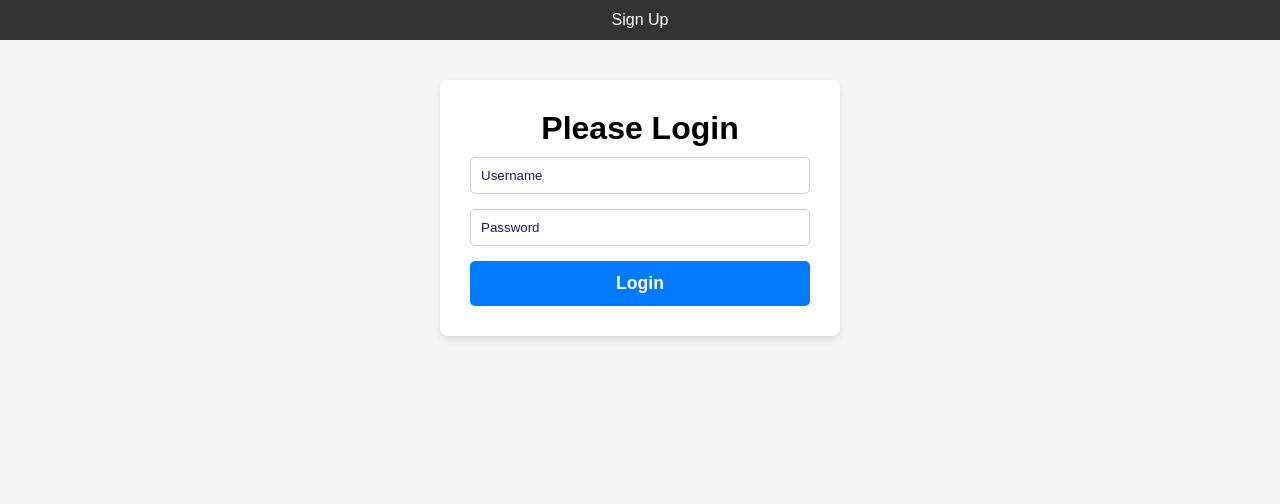
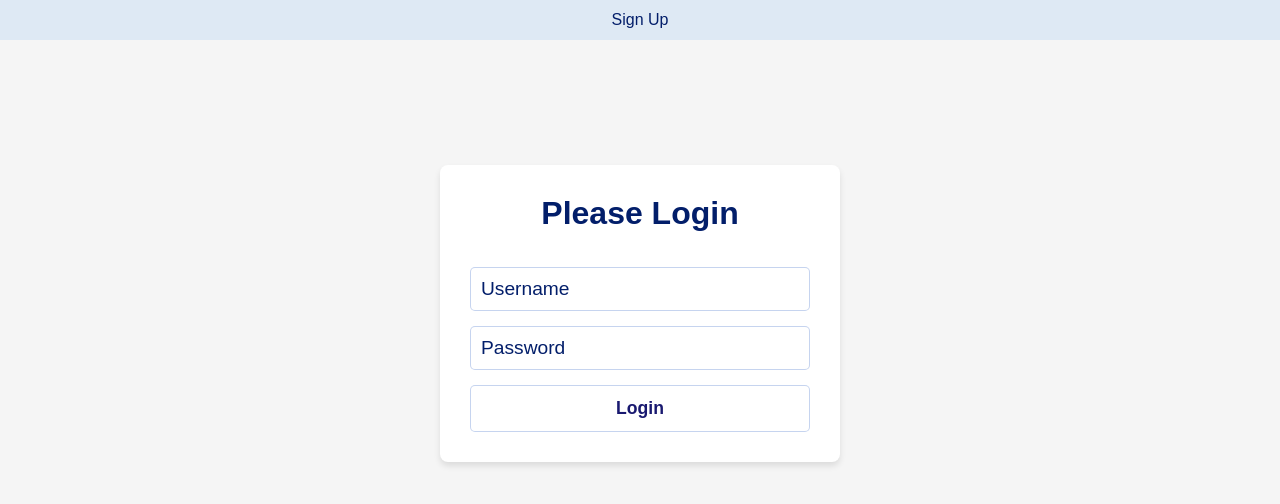
Before and after one commit to sdunlap1/capstone-frontend, a React (Create React App) app: page /login in a window 1280 px wide. Shown: the top 504 px of the page. Built offline with nearby package versions, Linux system fonts and the light colour scheme; no server answers.

Commit message:
Added, changed and removed a lot of styling

```diff
--- a/src/styles/App.css
+++ b/src/styles/App.css
@@ -1,3 +1,5 @@
+/* App.css */
+
 body,
 html {
   height: 100%; /* Ensure full-height on mobile */
@@ -41,9 +43,9 @@ h3 {
 .navbar {
   display: flex;
   justify-content: center;
-  background-color: #333;
+  background-color: rgba(28, 129, 229, 0.1);
   padding: 10px;
-  position: fixed;
+  position: relative;
   top: 0;
   width: 100%;
   height: 40px;
@@ -65,15 +67,16 @@ h3 {
 
 /* Styling the links */
 .nav-links a,
-.nav-links button {
-  color: white;
+.nav-links {
+  color: var(--fc-text-color);
   text-decoration: none;
   font-size: 16px;
   padding: 8px 12px;
+  transition: background-color 0.5s ease;
 }
 
 .nav-links a:hover {
-  background-color: #555;
+  background-color: var(--fc-button-hover-bg-color);
   border-radius: 4px;
 }
 
@@ -81,14 +84,15 @@ h3 {
 .nav-links button {
   background: none;
   border: none;
-  color: white;
+  color: var(--fc-text-color);
   cursor: pointer;
   font-size: 16px;
   padding: 8px 12px;
+  transition: background-color 0.5s ease;
 }
 
 .nav-links button:hover {
-  background-color: #555;
+  background-color: var(--fc-button-hover-bg-color);
   border-radius: 4px;
 }
 /* Style for the hamburger button */
@@ -96,7 +100,7 @@ h3 {
   font-size: 30px;
   background: none;
   border: none;
-  color: white;
+  color: var(--fc-text-color);
   cursor: pointer;
   display: none; /* Hidden on desktop */
   z-index: 101;
@@ -106,15 +110,15 @@ end of navbar styling
 ################## */
 
 /* Add some padding to the main content to avoid being hidden by the navbar */
-.main-content {
-  padding-top: 100px;
+.signup {
+  padding-top: 0;
 }
 
 /* ##################
 Styling for Dashboard
 ###################*/
 
-/* Completed task/project */
+/* Completed task/project on dashboard */
 .completed {
   background-color: var(--fc-event-completed-bg-color);  /* Or any color you prefer */
   color: var(--fc-button-text-color);
@@ -124,7 +128,7 @@ Styling for Dashboard
   margin-bottom: 10px;
 }
 
-/* Outstanding task/project */
+/* Outstanding task/project on dashboard */
 .outstanding {
   background-color: var(--fc-event-bg-color);
   color: var(--fc-button-text-color);
@@ -138,7 +142,7 @@ Styling for Dashboard
   display: flex;
   justify-content: center; /* Centers horizontally */
   align-items: center; /* Centers vertically */
-  min-height: 100vh; /* Full viewport height to center vertically */
+  min-height: 90vh; /* Full viewport height to center vertically */
 }
 
 /* General dashboard layout */
@@ -153,14 +157,13 @@ Styling for Dashboard
   border-radius: 10px; /* Rounded corners */
   box-shadow: 0 2px 10px rgba(0, 0, 0, 0.1); /* Subtle shadow */
   margin: 0 auto; /* Ensure it's centered horizontally */
-  margin-top: 50px;
 }
 
 /* Left Column: User Info and Weather widget some are combined*/
 .current-user {
   border-radius: 8px;
   box-shadow: 0 4px 6px rgba(0, 0, 0, 0.1);
-  color: rgba(0, 0, 0, 0.8);
+  color: var(--fc-text-color);
   text-align: left;
   padding: 20px;
 }
@@ -187,7 +190,7 @@ Styling for Dashboard
   justify-content: center; /* Center items vertically */
   text-align: center;
   padding: 20px;
-  background-color: #f0f8ff; /* Light background for clarity */
+  background-color: rgba(1, 36, 131, 0.137); /* Light background for clarity */
   border-radius: 10px;
   box-shadow: 0 4px 8px rgba(0, 0, 0, 0.1);
   width: 100%; /* Adjust as necessary */
@@ -218,24 +221,30 @@ Styling for Dashboard
 .weather-widget input {
   padding: 10px;
   margin-bottom: 10px;
-  border: 2px solid #ccc;
-  border-radius: 5px;
   width: 80%;
   font-size: .9em;
+  border-color: rgba(66, 113, 203, 0.5);
+  transition: border-color 0.5s ease;
+}
+.weather-widget input:focus {
+  border-color: var(--fc-button-border-color);
+  outline: none;
 }
 
-.weather-widget button, .edit-user {
+.weather-widget button, .current-user button {
   padding: 10px 20px;
-  background-color: #007bff;
-  color: white;
-  border: none;
+  background-color: var(--fc-button-bg-color);
+  border: 1px solid var(--fc-button-border-color);
+  color: var(--fc-button-text-color);
   border-radius: 5px;
   cursor: pointer;
   font-size: .9em;
+  transition: background-color 0.5s ease;
 }
 
-.weather-widget button:hover, .edit-user:hover {
-  background-color: #0056b3;
+.weather-widget button:hover, .current-user button:hover {
+  background-color: var(--fc-button-hover-bg-color);
+  border: 1px solid var(--fc-button-border-color);
 }
 
 .weather-widget p.error {
@@ -291,6 +300,15 @@ Styling for Dashboard
 /* ###############################
 styling for login and signup pages
 ############################### */
+.main-content {
+  margin-top: 50px;
+}
+.signup {
+  margin-top: 100px;
+}
+.login {
+  margin-top: 125px;
+}
 
 /* Center the form on the page */
 .form-container {
@@ -310,41 +328,68 @@ styling for login and signup pages
   box-shadow: 0 4px 6px rgba(0, 0, 0, 0.1);
   max-width: 400px;
   width: 100%;
+  text-align: left;
+}
+.form-box h1{
+  color: var(--fc-text-color);
+  margin-bottom: 25px;
+  text-align: center;
 }
 
 /* Form field styles */
-label {
+.form-box label {
   display: block;
   margin-bottom: 8px;
   font-weight: bold;
   font-size: 1.1em;
+  color: var(--fc-text-color);
 }
 
-input {
+.form-box input {
   width: 100%;
   padding: 10px;
   margin-bottom: 15px;
-  border: 1px solid #ccc;
+  border: 1px solid rgba(66, 113, 203, 0.3);
   border-radius: 5px;
+  font-size: 1.2em;
+  color: rgb(66, 113, 203);
   box-sizing: border-box;
+  transition: border-color 0.5s ease;
+}
+.form-box input:focus {
+  outline: none;
+  border-color: var(--fc-button-border-color);
+  color: darkblue;
+  font-size: 1.2em;
+}
+.form-box input::placeholder {
+  color: var(--fc-text-color);
 }
 
 /* Style the button */
-.auth-button {
+.form-box button {
   width: 100%;
   padding: 12px;
-  background-color: #007bff;
-  color: white;
+  background-color: var(--fc-button-bg-color);
+  color: var(--fc-button-text-color);
+  border: 1px solid rgba(66, 113, 203, 0.3);
   font-size: 1.1em;
   font-weight: bold;
-  border: none;
   border-radius: 5px;
   cursor: pointer;
+  transition: background-color 0.5s ease, border-color 0.5s ease;
+}
+.form-box button:hover, .form-box button:focus {
+  background-color: var(--fc-button-hover-bg-color);
+  border-color: var(--fc-button-border-color);
+  color: var(--fc-text-color);
+  outline: none;
 }
 
-/* button:hover {
-  background-color: #0056b3;
-} */
+
+/* --------------------------
+   End form box styling
+------------------------- */
 
 /* Error message styling */
 .error {
@@ -357,17 +402,7 @@ input {
   color: green;
   margin-bottom: 10px;
 }
-/* Style for the user info section */
-.user-info {
-  background-color: #ffffff;
-  padding: 20px;
-  border-radius: 8px;
-  box-shadow: 0 4px 6px rgba(0, 0, 0, 0.1);
-  margin-bottom: 20px;
-  width: 100%;
-  max-width: 400px;
-  text-align: left;
-}
+
 .heading {
   padding-bottom: 10px;
 }
@@ -375,33 +410,8 @@ input {
   padding-bottom: 30px;
   color: #777;
 }
-/* Style for the edit info form on user info section*/
-.edit-info {
-  background-color: #ffffff;
-  padding: 20px;
-  border-radius: 8px;
-  box-shadow: 0 4px 6px rgba(0, 0, 0, 0.1);
-  width: 100%;
-  max-width: 400px;
-  text-align: left;
-}
 
 /* Adjust the button */
-.auth-button {
-  width: 100%;
-  padding: 12px;
-  background-color: #007bff;
-  color: white;
-  font-size: 1.1em;
-  font-weight: bold;
-  border: none;
-  border-radius: 5px;
-  cursor: pointer;
-}
-
-.auth-button:hover {
-  background-color: #0056b3;
-}
 
 /* Error message styling */
 .error {
--- a/src/styles/Calendar.css
+++ b/src/styles/Calendar.css
@@ -1,9 +1,19 @@
+/* Calendar.css */
+
+input, textarea, select, button {
+  border: none;
+  outline: none;
+  box-shadow: none;
+  resize: none;
+}
 /* =========================
 Start Fullcalendar overrides
 =========================  */
 :root {
   /* For events and projects */
   --fc-small-font-size: .9em;
+  /* Default text color */
+  --fc-text-color: rgba(0, 28, 105, 0.993);
   /* For text in buttons */
   --fc-button-text-color: rgba(25, 25, 112, 1);
   /* Today bg color */
@@ -104,7 +114,6 @@ Start Fullcalendar overrides
 
 /*  Remove the syle ring when clicking on a button  */
 .fc-button-group .fc-button:focus {
-  outline: none !important;
   box-shadow: none !important;
 }
 
@@ -152,6 +161,9 @@ End Fullcalendar overrides
   padding: 20px;
   color: var(--fc-button-text-color);
 }
+.modal-content h2 {
+  margin-bottom: 25px;
+}
 
 .modal-content button {
   background-color: var(--new-event-button);
@@ -165,7 +177,7 @@ End Fullcalendar overrides
     border-color 0.3s ease;
 }
 
-.modal-content button:hover {
+.modal-content button:hover, .modal-content button:focus {
   background-color: var(--new-event-button-hover);
 }
 .modal-content .delete-button:hover {
@@ -173,30 +185,26 @@ End Fullcalendar overrides
   color: #c9302c;
   font-weight: bold;
 }
-
 .modal-content input, .modal-content textarea {
-  border-color: rgba(66, 113, 203, 0.5);
-  transition: border-color 0.4s ease;
+  border: 1px solid rgba(66, 113, 203, 0.5);
+  color: rgb(66, 113, 203);
+  font-size: 1.1em;
+  padding: 5px;
+  transition: border-color 0.5s ease;
 }
 .modal-content input:focus, .modal-content textarea:focus {
-  border-color: var(--fc-button-border-color);
-  outline: none;
+  border: 1px solid var(--fc-button-border-color);
+  color: darkblue;
+  font-size: 1.1em;
 }
-textarea {
-  resize: none;
-  color: var(--fc-button-text-color);
-}
-input {
-  color: var(--fc-button-text-color);
-}
-
-input::placeholder,
-textarea::placeholder {
-  color: var(--fc-button-text-color);
+.modal-contant input::placeholder,
+.modal-content textarea::placeholder {
+  color: var(--fc-text-color);
+  font-size: 1em;
 }
 
 /* styling for input field errors */
-.input-error {
+input.input-error {
   border: 1px solid red;
 }
 
@@ -204,6 +212,10 @@ textarea::placeholder {
   color: red;
   font-size: 0.9rem;
   margin-top: 0.2rem;
+}
+
+.saved-message {
+  color: purple;
 }
 
 /* ---------------------------
@@ -227,14 +239,14 @@ Styling the Calendar search bar
   border-radius: 5px;
   width: 100%;
   color: rgb(33, 57, 102);
-  transition: border-color 0.4s ease;
+  transition: border-color 0.5s ease;
 }
-
 .search-container input:focus {
   border-color: var(--fc-button-border-color);
   /* Darker shade of rgb(66, 113, 203) */
-  outline: none;
-  /* Remove default outline */
+}
+.search-container input::placeholder {
+  color: var(--fc-text-color);
 }
 
 .search-results {
```
